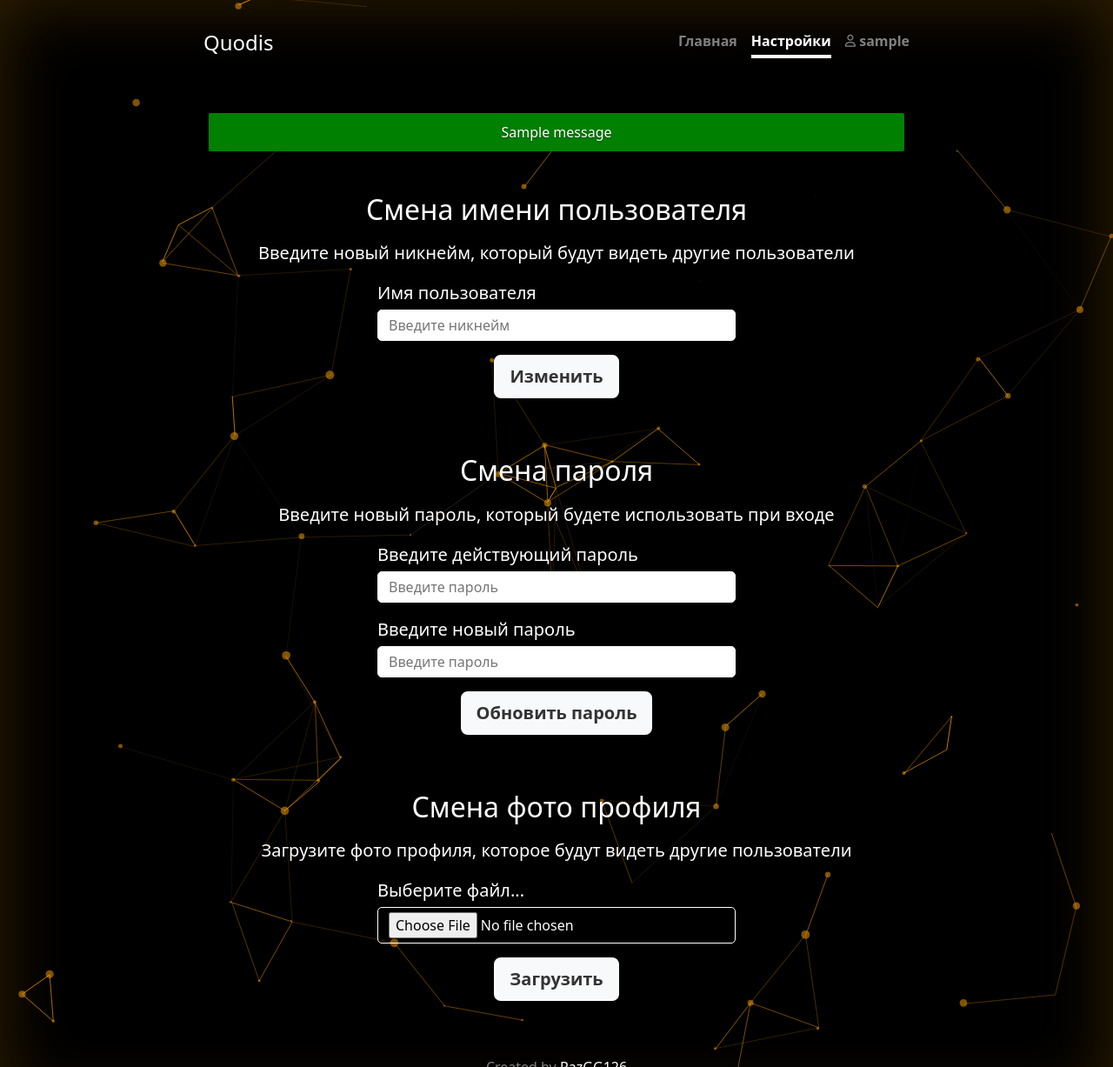
After one commit to RazGG126/web, a Flask app: page /settings in a window 1280 px wide. The commit adds this page. Shown: the whole page at 87% size. Run offline with Flask 3, Linux system fonts and the light colour scheme; a user stored in the database is signed in; tables that the repository leaves empty hold one stand-in row (values such as "Sample post"); one stand-in notice (Sample message) is shown; some libraries are stand-ins or nearby versions.

Commit message:
Added settings page. Added photo of user's profile. (only we can see it on user's page).

```diff
--- a/quote_web/data/users.py
+++ b/quote_web/data/users.py
@@ -20,6 +20,9 @@ class User(SqlAlchemyBase, UserMixin):
     email = sqlalchemy.Column(sqlalchemy.String,
                               index=True, unique=True, nullable=False)
     hashed_password = sqlalchemy.Column(sqlalchemy.String, nullable=False)
+
+    user_photo = sqlalchemy.Column(sqlalchemy.String, nullable=False)
+
     created_date = sqlalchemy.Column(sqlalchemy.DateTime,
                                      default=datetime.datetime.now)
 
--- /dev/null
+++ b/quote_web/forms/settings.py
@@ -0,0 +1,22 @@
+from flask_wtf import FlaskForm
+from wtforms import PasswordField, StringField, SubmitField
+from wtforms.validators import DataRequired, Length
+from flask_wtf.file import FileField, FileRequired, FileAllowed, FileSize
+
+
+class NewNickname(FlaskForm):
+    nick_name = StringField('Имя пользователя', validators=[DataRequired(), Length(min=4, max=20)])
+    submit = SubmitField('Изменить')
+
+
+class NewPassword(FlaskForm):
+    password = PasswordField('Введите действующий пароль', validators=[DataRequired(), Length(min=5, max=40)])
+    password_new = PasswordField('Введите новый пароль', validators=[DataRequired(), Length(min=5, max=40)])
+    submit = SubmitField('Обновить пароль')
+
+
+class ProfilePhoto(FlaskForm):
+    photo = FileField("Выберите файл...", validators=[
+        FileRequired(), FileAllowed(['jpg', 'png', 'jpeg'], 'Запрещенный формат файла.'),
+        FileSize(max_size=1048576, message='Максимальный размер файла - 1 Мб.')])
+    submit = SubmitField('Загрузить')
--- a/quote_web/routes.py
+++ b/quote_web/routes.py
@@ -1,11 +1,15 @@
+import sqlite3
+
 from flask import render_template, redirect, request, abort, jsonify, flash
 from flask_login import login_user, logout_user, login_required, current_user
 
 from quote_web.forms.user import RegisterForm, LoginForm, ResetPasswordForm, UpdatePasswordForm
+from quote_web.forms.settings import NewPassword, ProfilePhoto, NewNickname
 from quote_web.forms.quote import QuoteForm
 from quote_web.forms.comment import CommentForm
 
-from quote_web.units import send_reset_email
+
+from quote_web.units import send_reset_email, add_default_profile_image, save_profile_image
 
 
 from quote_web.data.users import User
@@ -87,11 +91,13 @@ def reqister():
         if db_sess.query(User).filter(User.email == form.email.data).first():
             flash('Такая почта уже зарегистрирована', category='error')
             return render_template('register.html', title='Регистрация', form=form)
+
         user = User(
             name=form.name.data,
             surname=form.surname.data,
             email=form.email.data,
-            nick_name=form.nick_name.data
+            nick_name=form.nick_name.data,
+            user_photo='default.png'
         )
 
         checked = check_password(form.password.data)
@@ -102,19 +108,70 @@ def reqister():
         user.set_password(form.password.data)
         db_sess.add(user)
         db_sess.commit()
+
+        add_default_profile_image(user)
+
         login_user(user, remember=form.remember_me.data)
         return redirect('/')
     return render_template('register.html', title='Регистрация', form=form)
 
 
-@app.route('/about')
-def about():
-    return render_template('about.html', title='О нас')
+@app.route('/settings', methods=['GET', 'POST'])
+@login_required
+def settings():
+    form_nick_name = NewNickname()
+    form_new_password = NewPassword()
+    form_profile_photo = ProfilePhoto()
+
+    if form_nick_name.validate_on_submit():
+
+        nick_name = form_nick_name.nick_name.data
+
+        db_sess = db_session.create_session()
+
+        user = db_sess.query(User).filter(User.id == current_user.id).first()
+        user.nick_name = nick_name
+        flash('Никнейм успешно изменен', category='success')
+        db_sess.commit()
+
+        return redirect('/settings')
+
+    if form_new_password.validate_on_submit():
+
+        password = form_new_password.password.data
+        new_password = form_new_password.password_new.data
+
+        db_sess = db_session.create_session()
+        if not current_user.check_password(password):
+            flash('Неверный пароль.', category='error')
+            return redirect('/settings')
+
+        user = db_sess.query(User).filter(User.id == current_user.id).first()
+
+        user.set_password(new_password)
+        db_sess.commit()
+        flash('Пароль успешно изменен.', category='success')
+        return redirect('/settings')
+
+    if form_profile_photo.validate_on_submit():
+
+        db_sess = db_session.create_session()
+        user = db_sess.query(User).filter(User.id == current_user.id).first()
+
+        user.user_photo = save_profile_image(form_profile_photo.photo.data, user)
+        db_sess.commit()
+
+        flash('Фото профиля успешно изменено', category='success')
+        return redirect('/settings')
+
+    return render_template('settings.html', title='Настройки', form_nick_name=form_nick_name,
+                           form_new_password=form_new_password, form_profile_photo=form_profile_photo)
 
 
 @app.route('/profile')
 def profile():
     return render_template('profile.html', title='Профиль')
+
 
 @app.route('/quote/<int:id>', methods=['GET', 'POST'])
 def quote(id):
--- a/quote_web/static/css/style.css
+++ b/quote_web/static/css/style.css
@@ -479,6 +479,8 @@ input[type='checkbox'] {
     cursor: default;
 }
 
+
+/* PROFILE INFO | PROFILE PAGE*/
 .profile_main{
     width: 100%;
     position: relative;
@@ -495,6 +497,8 @@ input[type='checkbox'] {
     z-index: 4;
 }
 
+/* BLOB | PROFILE PAGE*/
+
 .blob{
     background: transparent;
     box-sizing: border-box;
@@ -510,9 +514,6 @@ input[type='checkbox'] {
     height: min(100%, 400px);
 }
 
-.with-us-about-profile{
-}
-
 
 .blob2{
     position: absolute;
@@ -524,3 +525,12 @@ input[type='checkbox'] {
     z-index: 2;
     filter: blur(50px);
 }
+
+
+/* PROFILE IMAGE */
+
+.profile_img{
+    width: min(20%, 100px);
+    height: min(20%, 100px);
+    border-radius: 50%;
+}
--- a/quote_web/templates/home.html
+++ b/quote_web/templates/home.html
@@ -2,7 +2,7 @@
 
 {% block nav %}
     <li><a class="navig nav-link fw-bold py-1 px-0 active" aria-current="page" href="/">Главная</a></li>
-    <li><a class="navig nav-link fw-bold py-1 px-0" href="/about">О нас</a></li>
+    <li><a class="navig nav-link fw-bold py-1 px-0" href="/settings">Настройки</a></li>
     {% if current_user.is_authenticated %}
         <li><a class="navig nav-link fw-bold py-1 px-0" href="/profile"><i class="fa-regular fa-user fa-sm"></i> {{ current_user.nick_name }}</a></li>
     {% else %}
--- a/quote_web/templates/quote.html
+++ b/quote_web/templates/quote.html
@@ -2,9 +2,9 @@
 
 {% block nav %}
     <li><a class="navig nav-link fw-bold py-1 px-0" aria-current="page" href="/">Главная</a></li>
-    <li><a class="navig nav-link fw-bold py-1 px-0" href="/about">О нас</a></li>
+    <li><a class="navig nav-link fw-bold py-1 px-0" href="/settings">Настройки</a></li>
     {% if current_user.is_authenticated %}
-        <li><a class="navig nav-link fw-bold py-1 px-0" href="/sign-out"><i class="fa-regular fa-user fa-sm"></i> {{ current_user.nick_name }}</a></li>
+        <li><a class="navig nav-link fw-bold py-1 px-0" href="/profile"><i class="fa-regular fa-user fa-sm"></i> {{ current_user.nick_name }}</a></li>
     {% else %}
         <li><a class="navig nav-link fw-bold py-1 px-0" href="/sign-in"><i class="fa-regular fa-user fa-sm"></i> Войти</a></li>
     {% endif %}
--- a/quote_web/templates/quote_add.html
+++ b/quote_web/templates/quote_add.html
@@ -2,9 +2,9 @@
 
 {% block nav %}
     <li><a class="navig nav-link fw-bold py-1 px-0 active" aria-current="page" href="/">Главная</a></li>
-    <li><a class="navig nav-link fw-bold py-1 px-0" href="/about">О нас</a></li>
+    <li><a class="navig nav-link fw-bold py-1 px-0" href="/settings">Настройки</a></li>
     {% if current_user.is_authenticated %}
-        <li><a class="navig nav-link fw-bold py-1 px-0" href="/sign-out"><i class="fa-regular fa-user fa-sm"></i> {{ current_user.nick_name }}</a></li>
+        <li><a class="navig nav-link fw-bold py-1 px-0" href="/profile"><i class="fa-regular fa-user fa-sm"></i> {{ current_user.nick_name }}</a></li>
     {% else %}
         <li><a class="navig nav-link fw-bold py-1 px-0" href="/sign-in"><i class="fa-regular fa-user fa-sm"></i> Войти</a></li>
     {% endif %}
--- a/quote_web/templates/register.html
+++ b/quote_web/templates/register.html
@@ -2,7 +2,7 @@
 
 {% block nav %}
     <li><a class="navig nav-link fw-bold py-1 px-0" aria-current="page" href="/">Главная</a></li>
-    <li><a class="navig nav-link fw-bold py-1 px-0" href="/about">О нас</a></li>
+    <li><a class="navig nav-link fw-bold py-1 px-0" href="/settings">Настройки</a></li>
     <li><a class="navig nav-link fw-bold py-1 px-0 active" href="/sign-in"><i class="fa-regular fa-user fa-sm"></i> Войти</a></li>
 {% endblock %}
 
--- a/quote_web/templates/reset_password.html
+++ b/quote_web/templates/reset_password.html
@@ -2,7 +2,7 @@
 
 {% block nav %}
     <li><a class="navig nav-link fw-bold py-1 px-0" aria-current="page" href="/">Главная</a></li>
-    <li><a class="navig nav-link fw-bold py-1 px-0" href="/about">О нас</a></li>
+    <li><a class="navig nav-link fw-bold py-1 px-0" href="/settings">Настройки</a></li>
     <li><a class="navig nav-link fw-bold py-1 px-0" href="/sign-in"><i class="fa-regular fa-user fa-sm"></i> Войти</a></li>
 {% endblock %}
 
--- /dev/null
+++ b/quote_web/templates/settings.html
@@ -0,0 +1,58 @@
+{% extends "base.html" %}
+
+{% block nav %}
+    <li><a class="navig nav-link fw-bold py-1 px-0" aria-current="page" href="/">Главная</a></li>
+    <li><a class="navig nav-link fw-bold py-1 px-0 active" href="/settings">Настройки</a></li>
+    {% if current_user.is_authenticated %}
+        <li><a class="navig nav-link fw-bold py-1 px-0 " href="/profile"><i class="fa-regular fa-user fa-sm"></i> {{ current_user.nick_name }}</a></li>
+    {% else %}
+        <li><a class="navig nav-link fw-bold py-1 px-0" href="/sign-in"><i class="fa-regular fa-user fa-sm"></i> Войти</a></li>
+    {% endif %}
+{% endblock %}
+
+
+{% block content %}
+    {% for category, msg in get_flashed_messages(True) %}
+    <p class="flash {{category}} mt-5" role="alert">{{msg}}</p>
+    {% endfor %}
+    <form class="form-signin mb-5 mt-5" method="post">
+        {{ form_nick_name.hidden_tag() }}
+        <h1 class="h2 mb-3 font-weight-normal">Смена имени пользователя</h1>
+        <p class='lead'>Введите новый никнейм, который будут видеть другие пользователи</p>
+        <div class="row justify-content-center"><label class="lb mb-1 col-12  col-sm-6 col-md-6 col-lg-6 col-xl-6">{{ form_nick_name.nick_name.label }}</label></div>
+        <div class="row justify-content-center">
+            {{ form_nick_name.nick_name(class="form-input-reg-log mb-3 col-12 col-sm-6 col-md-6 col-lg-6 col-xl-6", placeholder="Введите никнейм") }}
+        </div>
+        {{ form_nick_name.submit(type="submit", class="hv-btn btn btn-lg btn-light fw-bold border-white mb-3") }}<br>
+    </form>
+    <form class="form-signin mb-5" method="post">
+        {{ form_new_password.hidden_tag() }}
+        <h1 class="h2 mb-3 font-weight-normal">Смена пароля</h1>
+        <p class='lead'>Введите новый пароль, который будете использовать при входе</p>
+        <div class="row justify-content-center"><label class="lb mb-1 col-12  col-sm-6 col-md-6 col-lg-6 col-xl-6">{{ form_new_password.password.label }}</label></div>
+        <div class="row justify-content-center">
+            {{ form_new_password.password(class="form-input-reg-log mb-3 col-12 col-sm-6 col-md-6 col-lg-6 col-xl-6", placeholder="Введите пароль", type="password") }}
+        </div>
+        <div class="row justify-content-center"><label class="lb mb-1 col-12  col-sm-6 col-md-6 col-lg-6 col-xl-6">{{ form_new_password.password_new.label }}</label></div>
+        <div class="row justify-content-center">
+            {{ form_new_password.password_new(class="form-input-reg-log mb-3 col-12 col-sm-6 col-md-6 col-lg-6 col-xl-6", placeholder="Введите пароль", type="password") }}
+        </div>
+        {{ form_new_password.submit(type="submit", class="hv-btn btn btn-lg btn-light fw-bold border-white mb-3") }}<br>
+    </form>
+    <form class="form-signin mb-5" method="post" enctype="multipart/form-data" novalidate>
+        {{ form_nick_name.hidden_tag() }}
+        <h1 class="h2 mb-3 font-weight-normal">Смена фото профиля</h1>
+        <p class='lead'>Загрузите фото профиля, которое будут видеть другие пользователи</p>
+        <div class="row justify-content-center"><label class="lb mb-1 col-12  col-sm-6 col-md-6 col-lg-6 col-xl-6">{{ form_profile_photo.photo.label }}</label></div>
+        <div class="row justify-content-center">
+            {{ form_profile_photo.photo(class="form-input-reg-log mb-3 col-12 col-sm-6 col-md-6 col-lg-6 col-xl-6") }}
+            {% for error in form_profile_photo.photo.errors %}
+                <div class="flash error mb-3" role="alert">
+                    {{ error }}
+                </div>
+            {% endfor %}
+        </div>
+        {{ form_profile_photo.submit(type="submit", class="hv-btn btn btn-lg btn-light fw-bold border-white mb-3") }}<br>
+    </form>
+
+{% endblock %}
--- a/quote_web/templates/sign_in.html
+++ b/quote_web/templates/sign_in.html
@@ -2,7 +2,7 @@
 
 {% block nav %}
     <li><a class="navig nav-link fw-bold py-1 px-0" aria-current="page" href="/">Главная</a></li>
-    <li><a class="navig nav-link fw-bold py-1 px-0" href="/about">О нас</a></li>
+    <li><a class="navig nav-link fw-bold py-1 px-0" href="/settings">Настройки</a></li>
     <li><a class="navig nav-link fw-bold py-1 px-0 active" href="/sign-in"><i class="fa-regular fa-user fa-sm"></i> Войти</a></li>
 {% endblock %}
 
--- a/quote_web/templates/update_password.html
+++ b/quote_web/templates/update_password.html
@@ -2,7 +2,7 @@
 
 {% block nav %}
     <li><a class="navig nav-link fw-bold py-1 px-0" aria-current="page" href="/">Главная</a></li>
-    <li><a class="navig nav-link fw-bold py-1 px-0" href="/about">О нас</a></li>
+    <li><a class="navig nav-link fw-bold py-1 px-0" href="/settings">Настройки</a></li>
     <li><a class="navig nav-link fw-bold py-1 px-0" href="/sign-in"><i class="fa-regular fa-user fa-sm"></i> Войти</a></li>
 {% endblock %}
 
```
Also changed, not shown: quote_web/templates/profile.html (+11 -2 lines), quote_web/units.py (+34 -1 lines), quote_web/forms/user.py (line endings or trailing spaces), quote_web/static/profiles_pics/default.png (added).
